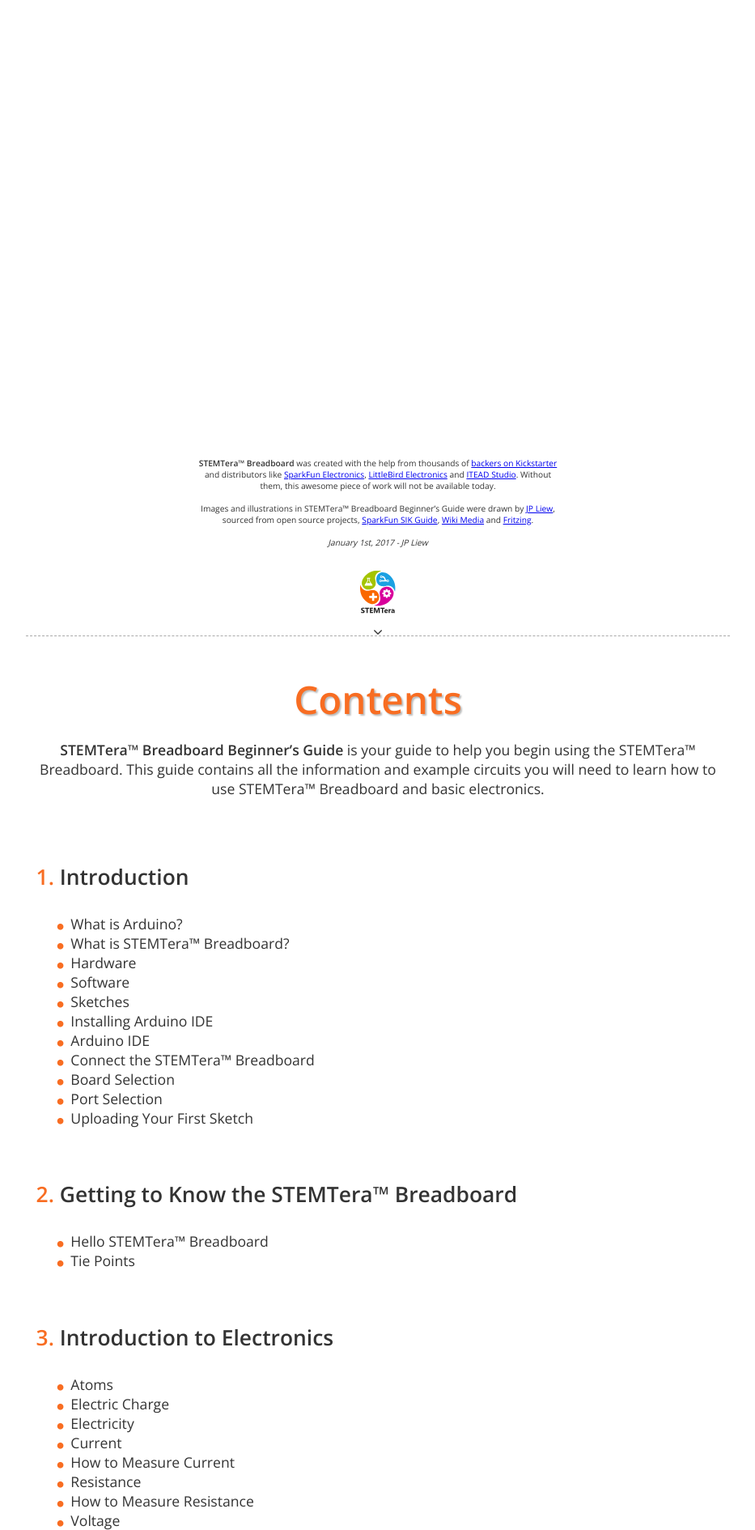
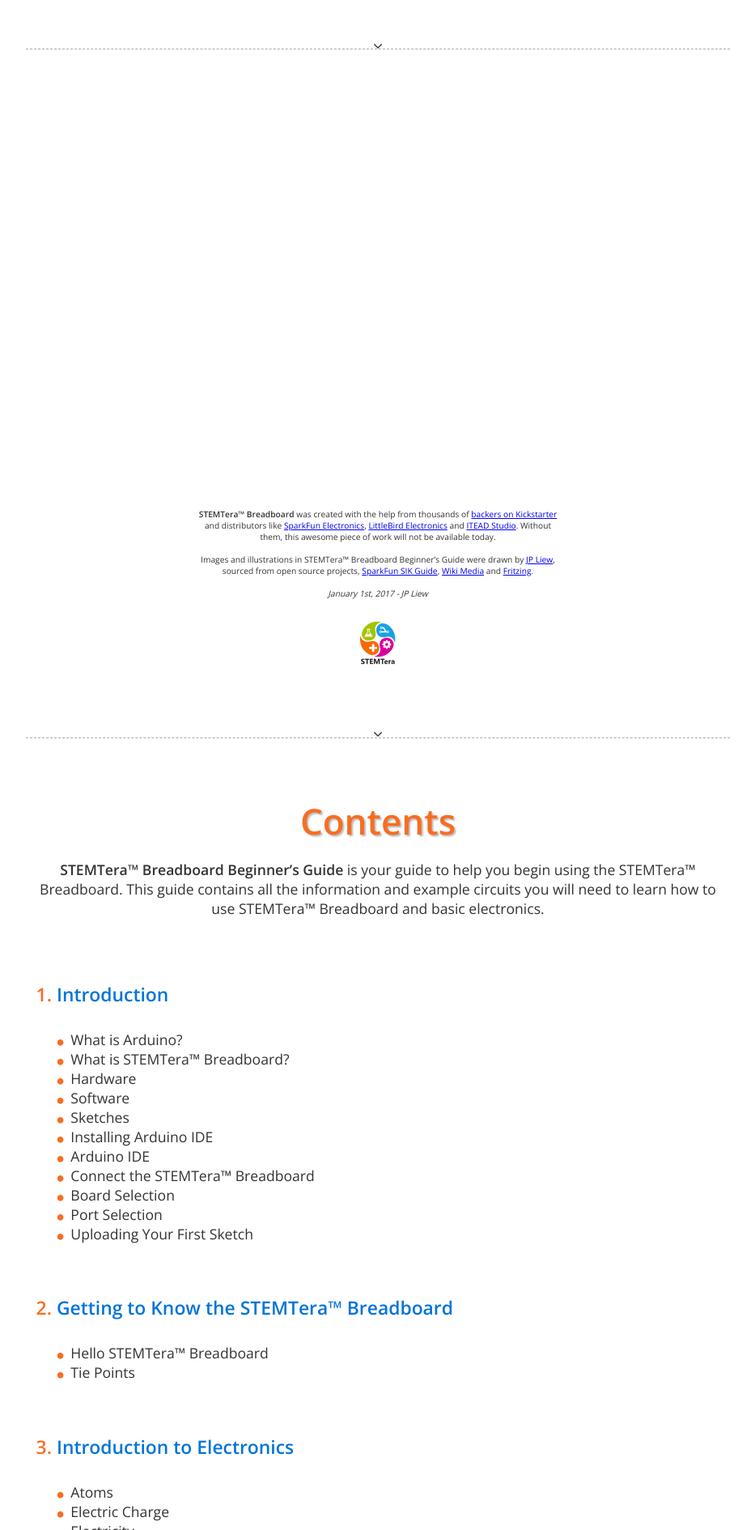
Before and after one commit to STEMTera/stemtera.github.io, a Jekyll site: the page built from en/begin/index.html, in a window 1280 px wide. Shown: the part 840-2730 px from the top of the page at 81% size, without its empty margins (173-1106 px from the left). Built offline with Jekyll 4.4.1, drawn with Linux system fonts in a browser that asks for light colours; nearby versions of some CDN libraries; some of the changed text lies outside the part shown.

```diff
--- a/css/main.css
+++ b/css/main.css
@@ -15,7 +15,7 @@
 }
 
 h1 {
-	font-size: 2.7em;
+	font-size: 2.5em;
 	color: #f86d22;
 	text-shadow: 2px 2px 2px #bbbbbb;
 	margin-top: 2vh;
@@ -31,7 +31,8 @@
 }
 
 h3 {
-	font-size: 1.5em;
+	font-size: 1.3em;
+	color: #0074D9;
 }
 
 h4 {
@@ -358,7 +359,8 @@
         border-width: 1px;
         border-color: #aaa;
         height: 2.1vw;
-        margin-bottom:13px;
+        margin-bottom:5vh;
+	margin-top: 10vh;
     }
 
     .page-break:after {
```
Also changed, not shown: en/begin/_posts/2000-04-02-exercise-1-sketch.md (+2 -4 lines), en/begin/_posts/2000-04-04-exercise-2-sketch.md (+2 -4 lines).
